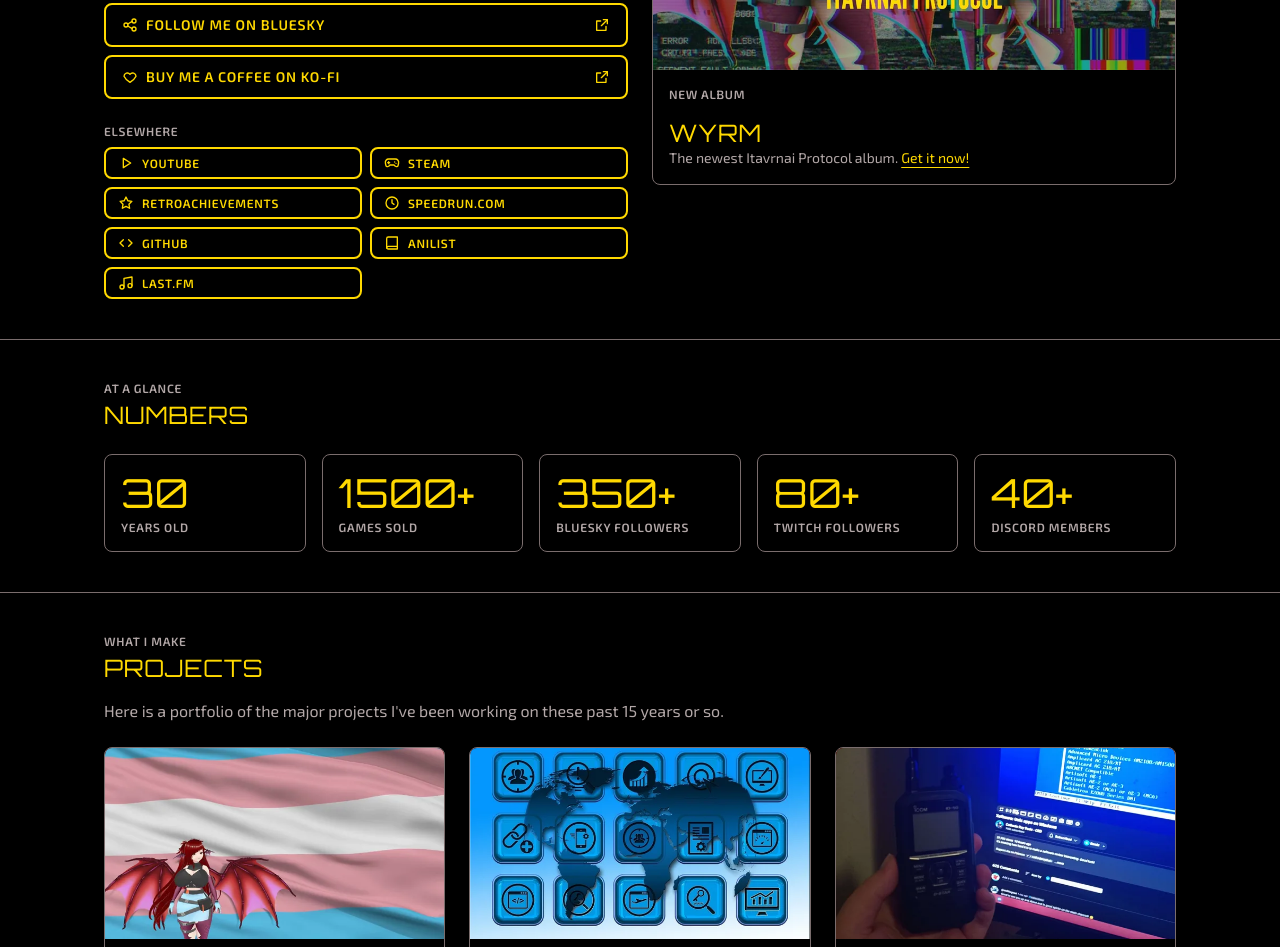
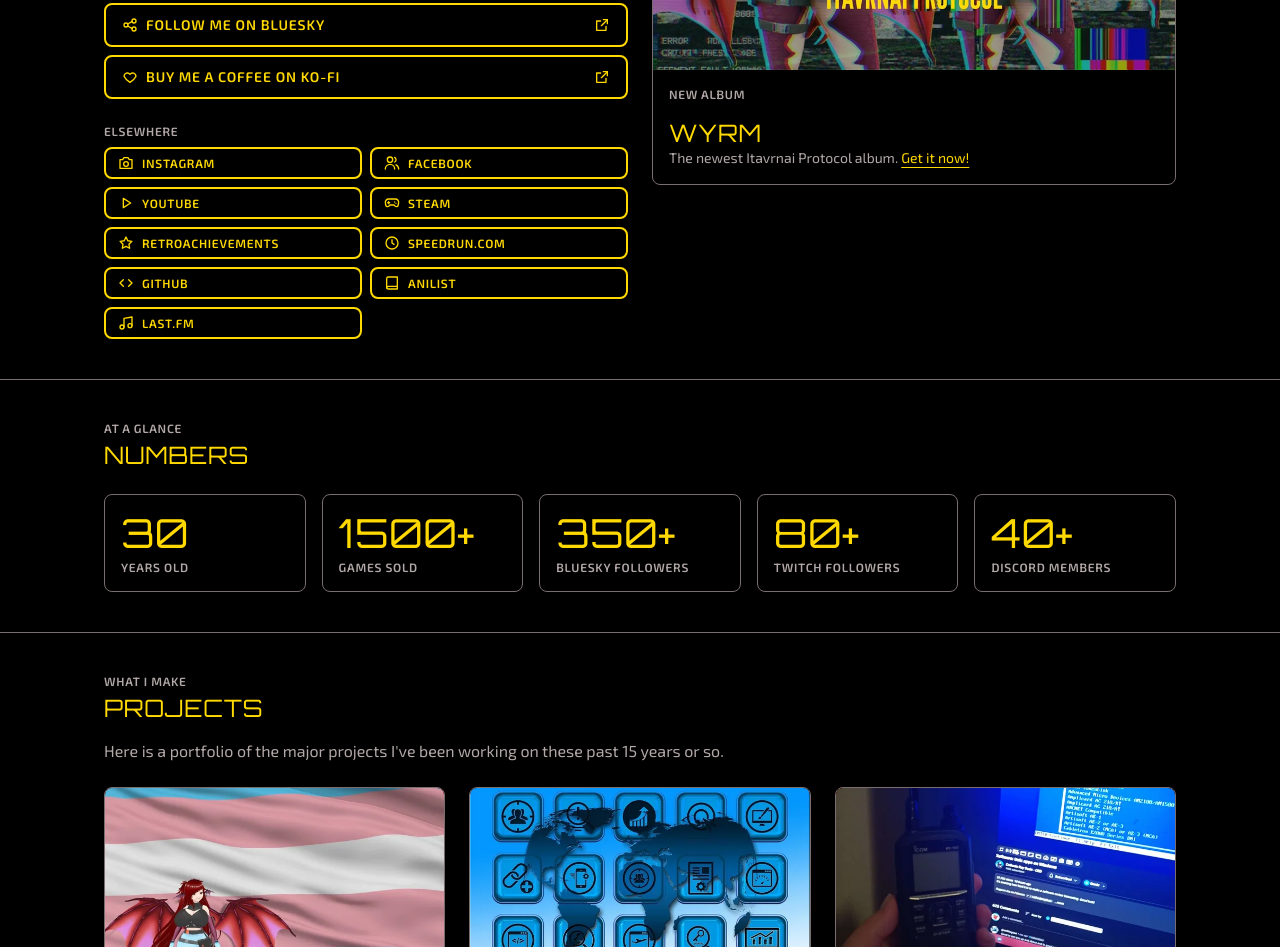
Before and after one commit to NexxusDrakoMultimedia/nexxusdrako.au, a plain HTML site: page index.html in a window 1280 px wide. Shown: the part 972-1919 px from the top of the page. Drawn offline with Linux system fonts and the light colour scheme.

Commit message:
Add Instagram and Facebook links (#5)
Claude-Session: https://claude.ai/code/session_01QfRaAgdAmUkyLFoJEr9t35

Co-authored-by: Claude <noreply@anthropic.com>

```diff
--- a/index.html
+++ b/index.html
@@ -76,6 +76,8 @@
         </ul>
         <h3 class="nd-eyebrow link-group-title">Elsewhere</h3>
         <ul class="link-list link-list-compact">
+          <li><a class="nd-btn nd-btn-secondary nd-btn-sm" href="https://www.instagram.com/thenexxusdrako/"><svg class="nd-icon nd-icon-sm" aria-hidden="true"><use href="/assets/icons.svg#camera"></use></svg>Instagram</a></li>
+          <li><a class="nd-btn nd-btn-secondary nd-btn-sm" href="https://www.facebook.com/thenexxusdrako"><svg class="nd-icon nd-icon-sm" aria-hidden="true"><use href="/assets/icons.svg#users"></use></svg>Facebook</a></li>
           <li><a class="nd-btn nd-btn-secondary nd-btn-sm" href="https://www.youtube.com/@NexxusDrako"><svg class="nd-icon nd-icon-sm" aria-hidden="true"><use href="/assets/icons.svg#play"></use></svg>YouTube</a></li>
           <li><a class="nd-btn nd-btn-secondary nd-btn-sm" href="https://steamcommunity.com/id/NexxusDrako/"><svg class="nd-icon nd-icon-sm" aria-hidden="true"><use href="/assets/icons.svg#gamepad"></use></svg>Steam</a></li>
           <li><a class="nd-btn nd-btn-secondary nd-btn-sm" href="https://retroachievements.org/user/TheNexxusDrako"><svg class="nd-icon nd-icon-sm" aria-hidden="true"><use href="/assets/icons.svg#star"></use></svg>RetroAchievements</a></li>
```
